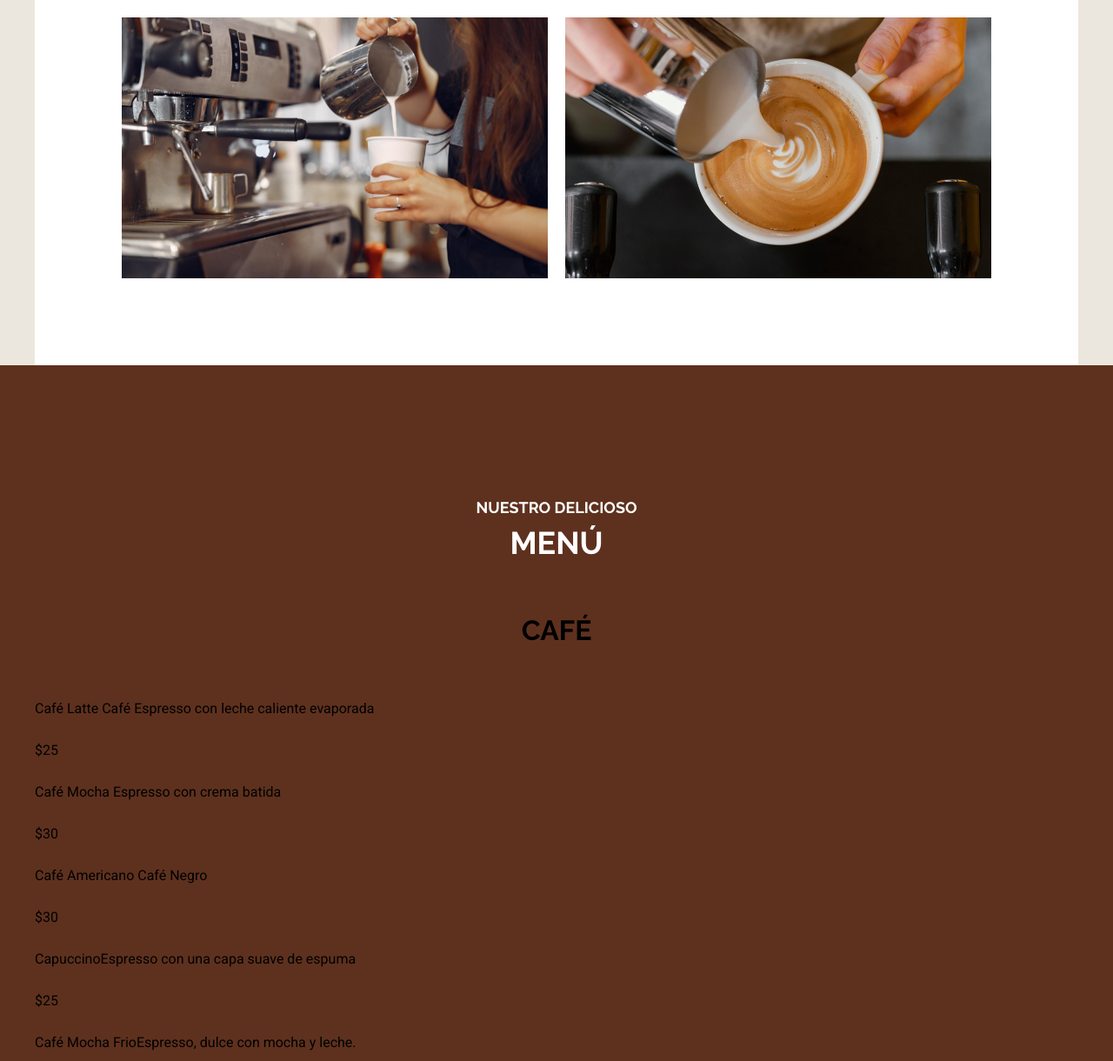
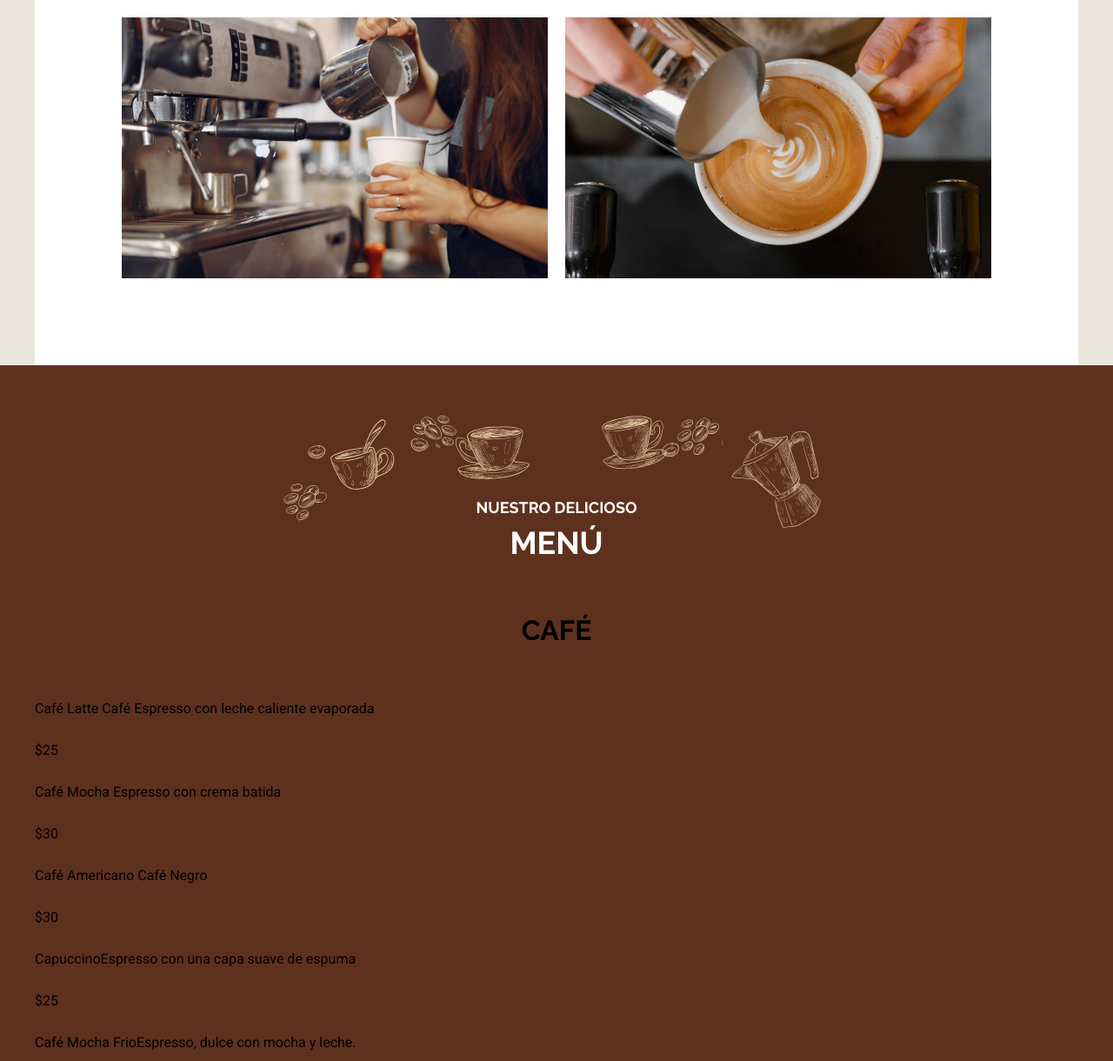
Before and after one commit to techred24/CAFETERIA, a website: page index.html in a window 1280 px wide. Shown: the part 2813-4033 px from the top of the page at 87% size. Drawn offline with Linux system fonts and the light colour scheme; a web font is replaced by a local one.

Commit message:
Still styling menu

```diff
--- a/src/scss/inicio/_menu.scss
+++ b/src/scss/inicio/_menu.scss
@@ -2,10 +2,17 @@
 @use 'base/mixins' as m;
 
 .nuestro-menu {
-    background-color: v.$primario;
+    background-image: url(../img/menu_arriba.svg), url(../img/menu_abajo.svg), linear-gradient(to top, v.$primario, v.$primario);
+    background-repeat: no-repeat;
+    background-position: center 5rem, center 92%, 100%;
+    background-size: 200%;
     padding: 15rem 5rem 20rem 5rem;
 
     @include m.tablet {
         padding: 15rem 0 20rem 0;
+        background-size: 100%;
+    }
+    @include m.desktop {
+        background-size: 50%, 50%, 100%;
     }
 }
```
Also changed, not shown: build/css/app.css.
